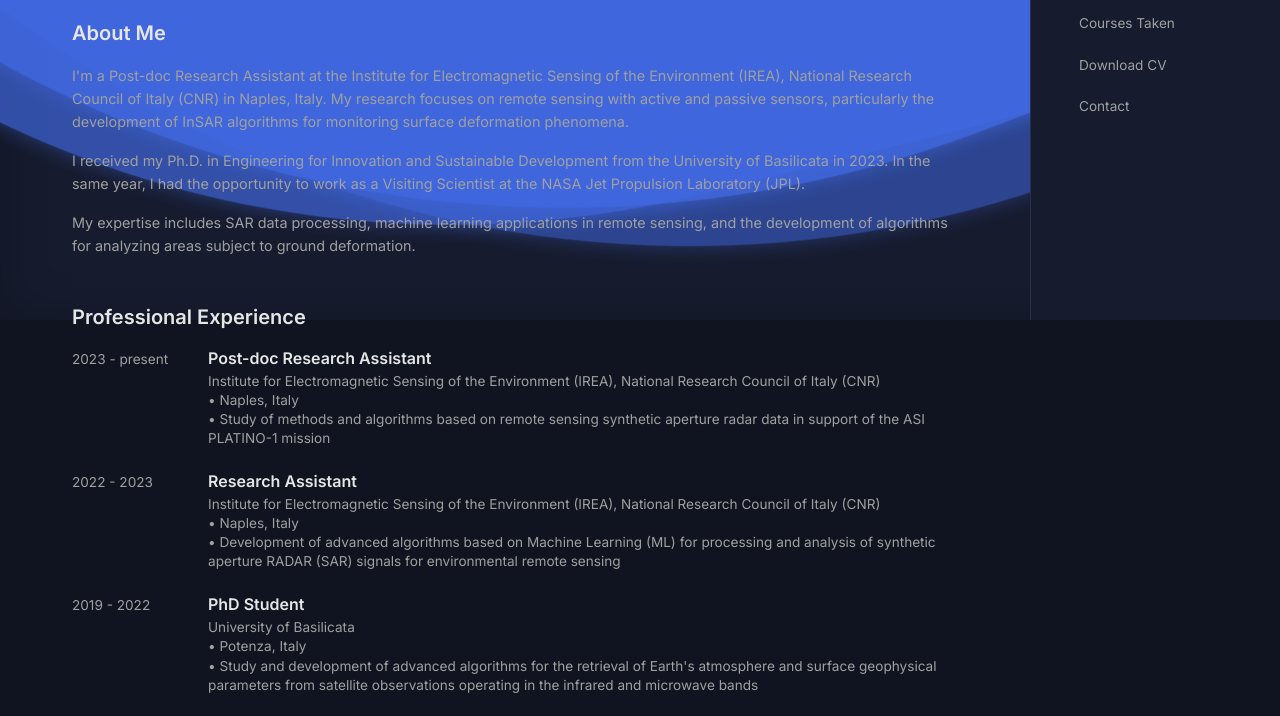
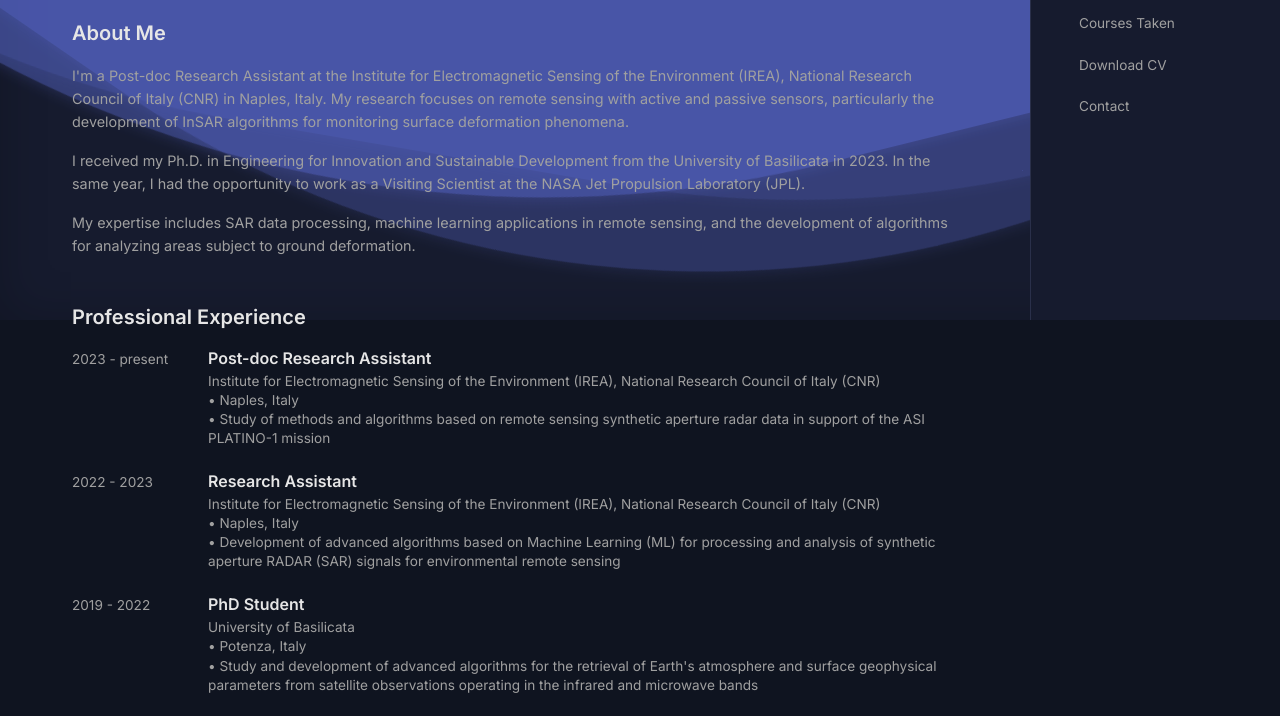
Before and after one commit to pietroMastro92/pietro_mastro_portfolio, a website: page index.html in a window 1280 px wide. Shown: the part 480-1196 px from the top of the page. Drawn offline with nearby package versions, Linux system fonts and the light colour scheme.

Commit message:
style: adjust wavy background animation and colors
Update the animation duration and opacity for wave spans to enhance visual consistency. Modify background and shadow colors for both light and dark themes to improve contrast and aesthetics.

```diff
--- a/css/wavy-background.css
+++ b/css/wavy-background.css
@@ -41,31 +41,31 @@
 }
 
 [data-theme="light"] .wave span {
-  background: rgba(65, 105, 225, 0.6);
-  box-shadow: 0 0 15px rgba(65, 105, 225, 0.3);
+  background: rgba(74, 108, 247, 0.3);
+  box-shadow: 0 0 10px rgba(74, 108, 247, 0.15);
 }
 
 [data-theme="dark"] .wave span {
-  background: rgba(65, 105, 225, 0.9);
-  box-shadow: 0 0 20px rgba(65, 105, 225, 0.6);
+  background: rgba(109, 127, 252, 0.5);
+  box-shadow: 0 0 15px rgba(109, 127, 252, 0.3);
 }
 
 .wave span:nth-child(1) {
   border-radius: 45%;
-  animation: animate 10s linear infinite;
-  opacity: 0.9;
+  animation: animate 15s linear infinite;
+  opacity: 0.7;
 }
 
 .wave span:nth-child(2) {
   border-radius: 40%;
-  animation: animate 15s linear infinite;
-  opacity: 0.75;
+  animation: animate 20s linear infinite;
+  opacity: 0.5;
 }
 
 .wave span:nth-child(3) {
   border-radius: 42.5%;
-  animation: animate 20s linear infinite;
-  opacity: 0.6;
+  animation: animate 25s linear infinite;
+  opacity: 0.3;
 }
 
 @keyframes animate {
```
